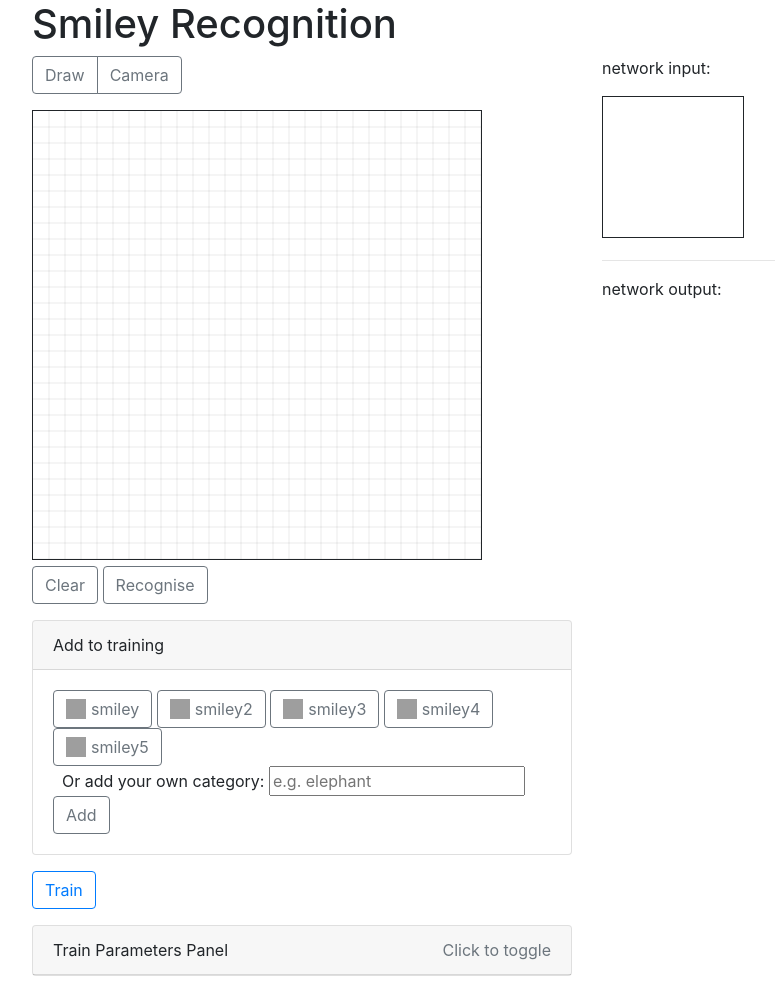
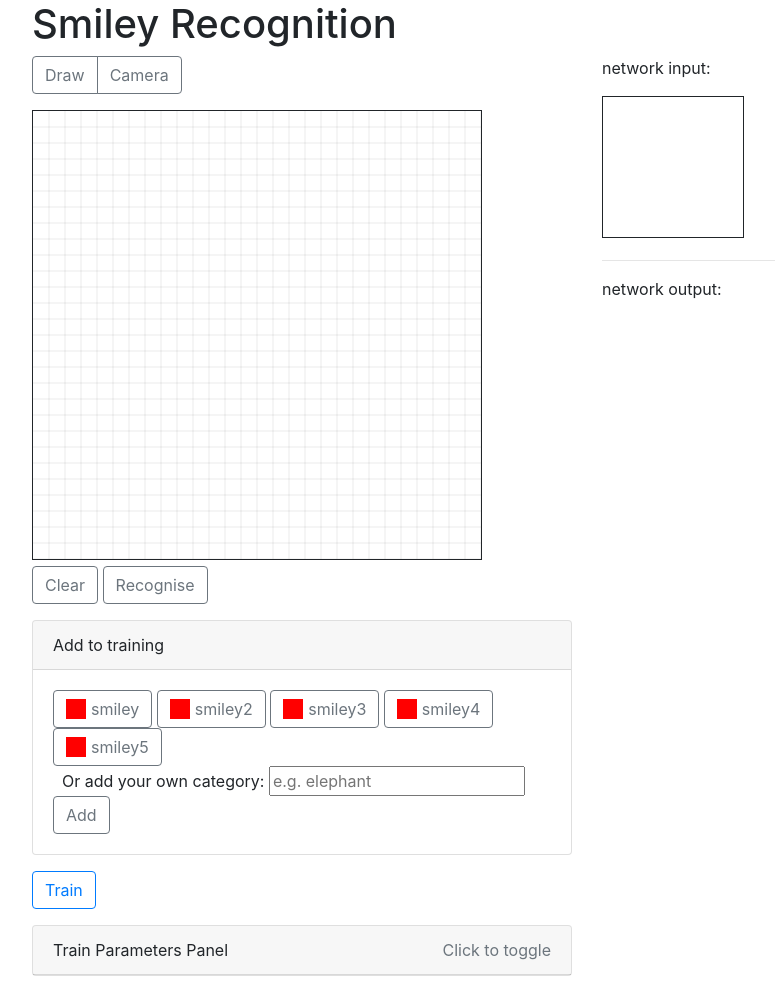
Before and after one commit to stblmuc/Smiley, a Flask app: page / in a window 1280 px wide. Shown: the whole page, without its empty margins (53-828 px from the left). Run offline with Flask 2, Linux system fonts and the light colour scheme; some libraries are stand-ins or nearby versions; grey boxes are pictures that could not be loaded.

Commit message:
external css added

```diff
--- /dev/null
+++ b/static/css/style.css
@@ -0,0 +1,15 @@
+.button-own-image:before {
+    content: "";
+    width: 20px;
+    height: 20px;
+    display: inline-block;
+    margin-right: 5px;
+    vertical-align: text-top;
+    background-color: transparent;
+    background-position : center center;
+    background-repeat: no-repeat;
+}
+
+.smiley-img:before{
+     background-color : red;
+}
--- a/templates/index.html
+++ b/templates/index.html
@@ -4,29 +4,13 @@
     <title>Smiley Demo</title>
     <link rel="shortcut icon" href="{{ url_for('static', filename='favicon.ico') }}">
     <link rel="stylesheet" href="{{ url_for('static', filename='css/bootstrap.min.css') }}">
+    <link rel="stylesheet" href="{{ url_for('static', filename='css/style.css') }}">
     <script type="text/javascript" src="{{ url_for('static', filename='js/jquery.min.js') }}"></script>
     <script rel="text/javascript" src="{{ url_for('static', filename='js/bootstrap.min.js') }}"></script>
     <script type="text/javascript" src="{{ url_for('static', filename='js/main.js') }}"></script>
     <script type="text/javascript">
         var param = {{data|tojson}}; // Retrieve data from main.py (i.e. image size, config parameters)
     </script>
-    <style>
-.button-own-image:before {
-    content: "";
-    width: 20px;
-    height: 20px;
-    display: inline-block;
-    margin-right: 5px;
-    vertical-align: text-top;
-    background-color: transparent;
-    background-position : center center;
-    background-repeat: no-repeat;
-}
-
-.smiley-img:before{
-     background-image : url(../static/img/smiley.png);
-}
-</style>
 </head>
 <body>
 <div class="container">
```
